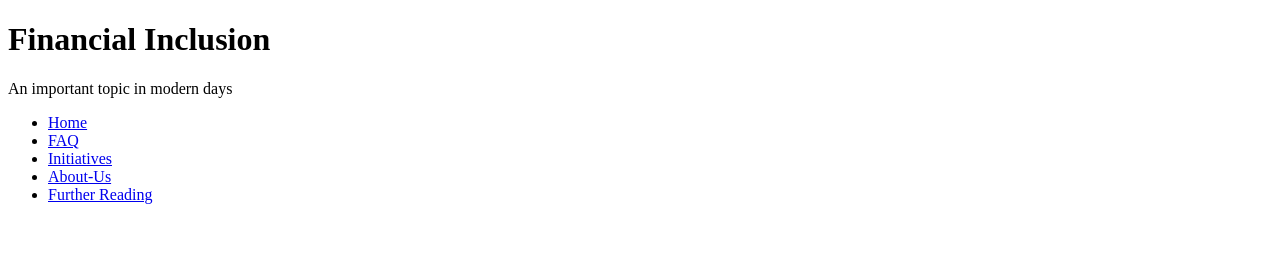
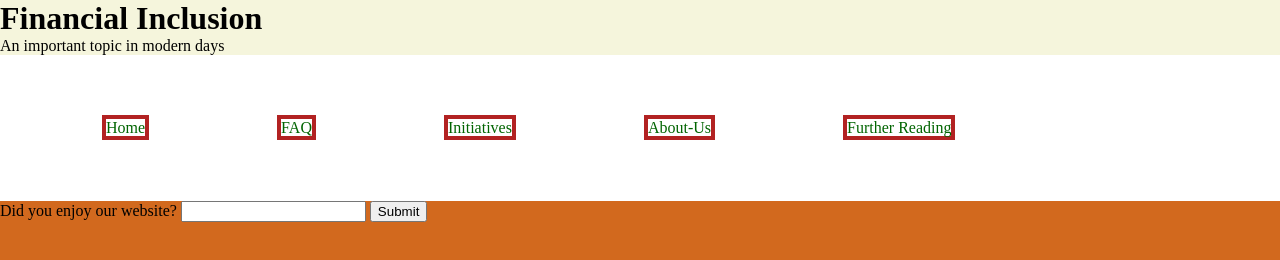
Before and after one commit to EdRey24/financial-inclusion, a plain HTML site: page about-us.html in a window 1280 px wide. Drawn offline with Linux system fonts and the light colour scheme.

Commit message:
"added js"

```diff
--- a/about-us.html
+++ b/about-us.html
@@ -2,6 +2,7 @@
 <html lang="en">
     <head>
         <meta charset="UTF-8">
+        <link rel="stylesheet" type="text/css" href="design.css">
         <title>Home | Financial Inclusion</title>
     </head>
     <body>
@@ -19,10 +20,13 @@
             </ul>
         </nav>
         <main>
-
+            <label for="input">Did you enjoy our website? </label><input id="input">
+            <button onclick="checkInput()">Submit</button>
+            <h3 id="output"></h3>
         </main>
         <footer>
 
         </footer>
+        <script src="checking.js"></script>
     </body>
 </html>
--- /dev/null
+++ b/checking.js
@@ -0,0 +1,9 @@
+function checkInput(){
+    let y = document.getElementById("output");
+    let x = document.getElementById("input").value;
+    if(x === "yes" || x === "Yes"){
+        y.innerHTML = "Thank You";
+    }else{
+        y.innerHTML = "Like I care";
+    }
+}
```
